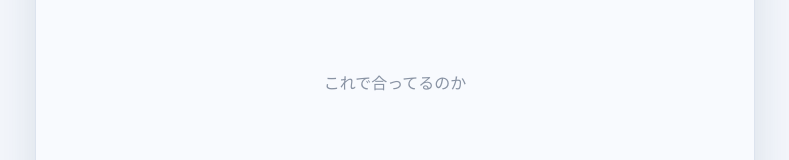
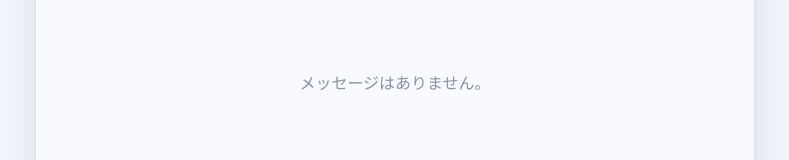
Before and after one commit to kotaniteppei-sudo/use-state-chat, a React (Vite) app: page / in a window 1280 px wide. Shown: the part 330-490 px from the top of the page, without its empty margins (245-1034 px from the left). Built offline with nearby package versions, Linux system fonts and the light colour scheme.

Commit message:
part3: start

```diff
--- a/src/App.tsx
+++ b/src/App.tsx
@@ -3,7 +3,7 @@ import "./App.css";
 import { ChatHeader } from "./components/ChatHeader";
 import { MessageForm } from "./components/MessageForm";
 import { MessageList } from "./components/MessageList";
-import type { ChatMessage } from "./types/chat"; // ブラウザでは使わない=TypeScript用のため分離
+import type { ChatMessage } from "./types/chat";
 
 const STORAGE_KEY = "simple-chat-messages";
 
@@ -62,7 +62,7 @@ export default function App() {
   return (
     <main className="chat-app">
       <ChatHeader messageNum={messages.length} />
-      <MessageList messages={messages} emptyMessage="これで合ってるのか" />
+      <MessageList messages={messages} />
       <MessageForm
         draftMessage={draftMessage}
         onDraftMessageChange={setDraftMessage}
--- a/src/components/MessageItem.tsx
+++ b/src/components/MessageItem.tsx
@@ -1,8 +1,7 @@
-// import type { ChatMessage } from "../types/chat";
+import type { ChatMessage } from "../types/chat";
 
 type MessageItemProps = {
-  messageText: string;
-  messageSentAt: string;
+  message: ChatMessage;
 };
 
 function formatDateTime(isoString: string): string {
@@ -16,12 +15,12 @@ function formatDateTime(isoString: string): string {
   }).format(new Date(isoString));
 }
 
-export function MessageItem({ messageText, messageSentAt }: MessageItemProps) {
+export function MessageItem({ message }: MessageItemProps) {
   return (
     <article className="message-card">
-      <p>{messageText}</p>
-      <time className="sent-at" dateTime={messageSentAt}>
-        {formatDateTime(messageSentAt)}
+      <p>{message.text}</p>
+      <time className="sent-at" dateTime={message.sentAt}>
+        {formatDateTime(message.sentAt)}
       </time>
     </article>
   );
--- a/src/components/MessageList.tsx
+++ b/src/components/MessageList.tsx
@@ -3,10 +3,9 @@ import { MessageItem } from "./MessageItem";
 
 type MessageListProps = {
   messages: ChatMessage[];
-  emptyMessage: string;
 };
 
-export function MessageList({ messages, emptyMessage }: MessageListProps) {
+export function MessageList({ messages }: MessageListProps) {
   return (
     <section
       className="message-list"
@@ -14,15 +13,10 @@ export function MessageList({ messages, emptyMessage }: MessageListProps) {
       aria-live="polite"
     >
       {messages.length === 0 ? (
-        <p className="empty-message">{emptyMessage}</p>
+        <p className="empty-message">メッセージはありません。</p>
       ) : (
         messages.map((message) => (
-          <MessageItem
-            key={message.id}
-            messageText={message.text}
-            messageSentAt={message.sentAt}
-          />
-          // <MessageItem key={message.id} message={message} />
+          <MessageItem key={message.id} message={message} />
         ))
       )}
     </section>
```
